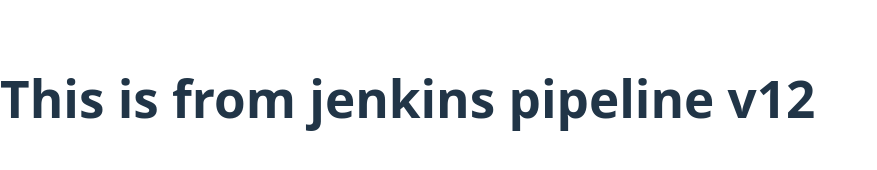
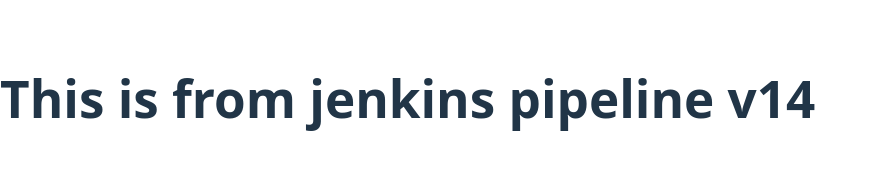
Before and after one commit to AbhinandNR/cicd, a React (Vite) app: page / in a window 1280 px wide. Shown: the part 302-472 px from the top of the page, without its empty margins (0-877 px from the left). Built offline with nearby package versions, Linux system fonts and the light colour scheme.

Commit message:
commied new ngrok

```diff
--- a/src/App.jsx
+++ b/src/App.jsx
@@ -3,7 +3,7 @@
 const App = () => {
   return (
     <div>
-     <h1>This is from jenkins pipeline v12</h1>
+     <h1>This is from jenkins pipeline v14</h1>
     </div>
   )
 }
```
